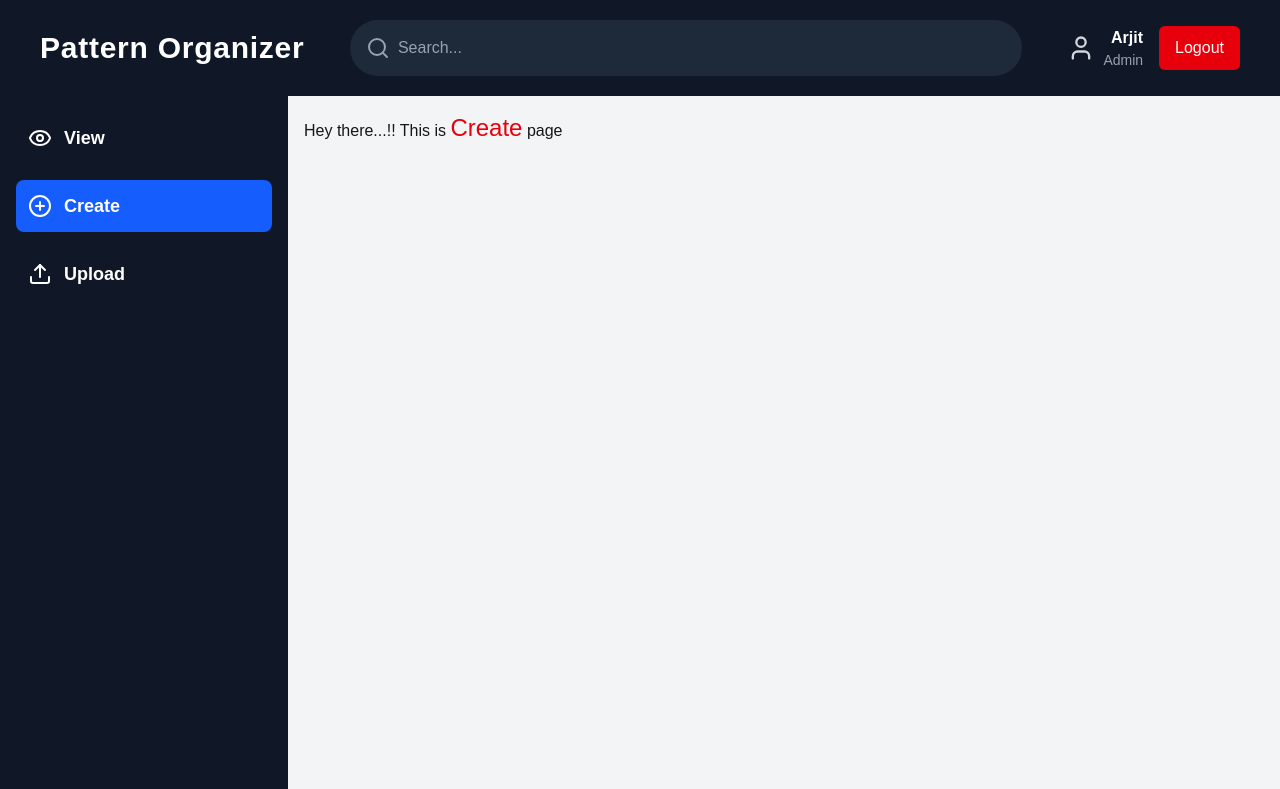
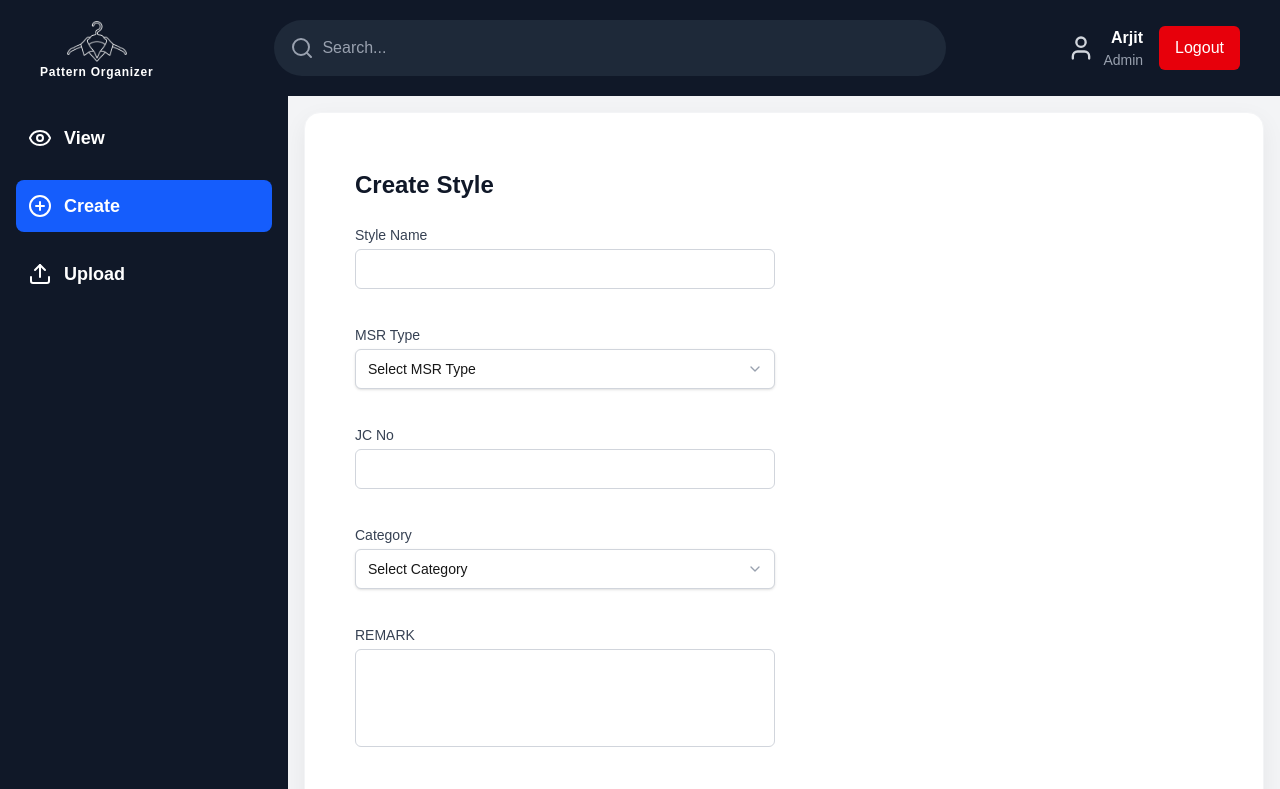
Before and after one commit to dkcvivek/pattern-organizer, a Next.js app: page /create in a window 1280 px wide. Shown: the top 789 px of the page. Built offline with nearby package versions, Linux system fonts and the light colour scheme.

Commit message:
feature/create_ui

```diff
--- a/app/(app)/create/page.tsx
+++ b/app/(app)/create/page.tsx
@@ -1,9 +1,212 @@
-import React from 'react'
+"use client";
 
-const page = () => {
+import React, { useState } from "react";
+import { ChevronDown } from "lucide-react";
+
+const msrTypes = [
+  "PRINT DEVELOPMENT",
+  "CHASE",
+  "ALEX",
+  "PERSONAL",
+  "5/30 MSR",
+  "4/30 MSR",
+];
+
+const categories = ["ACCESSORIES", "SKIRT", "PANT", "TOPS", "DRESS", "KNIT"];
+
+type FormState = {
+  styleName: string;
+  msrType: string;
+  jcNo: string;
+  category: string;
+  remark: string;
+};
+
+const Page = () => {
+  const [form, setForm] = useState<FormState>({
+    styleName: "",
+    msrType: "",
+    jcNo: "",
+    category: "",
+    remark: "",
+  });
+
+  const [errors, setErrors] = useState<Partial<FormState>>({});
+
+  const handleChange = (
+    e: React.ChangeEvent<
+      HTMLInputElement | HTMLSelectElement | HTMLTextAreaElement
+    >
+  ) => {
+    setForm({ ...form, [e.target.name]: e.target.value });
+    setErrors({ ...errors, [e.target.name]: "" });
+  };
+
+  const validate = () => {
+    const newErrors: Partial<FormState> = {};
+    Object.entries(form).forEach(([key, value]) => {
+      if (!value.trim()) {
+        newErrors[key as keyof FormState] = "This field is required";
+      }
+    });
+    setErrors(newErrors);
+    return Object.keys(newErrors).length === 0;
+  };
+
+  const handleSubmit = (e: React.FormEvent) => {
+    e.preventDefault();
+    if (!validate()) return;
+
+    console.log("Form Data:", form);
+  };
+
   return (
-    <div>Hey there...!! This is <span className='text-red-600 text-2xl'>Create</span> page</div>
-  )
-}
+    <div className="bg-white rounded-2xl border border-gray-100 shadow-[0_8px_24px_rgba(0,0,0,0.06)] hover:shadow-[0_12px_32px_rgba(0,0,0,0.08)] transition-shadow duration-300 p-6">
+      <div className="pt-8 pb-24 px-4 md:ml-2.5">
+        <div className="w-full md:w-105">
+          <h1 className="text-2xl font-semibold text-gray-900 mb-6">
+            Create Style
+          </h1>
 
-export default page;
+          <form onSubmit={handleSubmit} className="space-y-4">
+            <Field label="Style Name" error={errors.styleName}>
+              <input
+                name="styleName"
+                value={form.styleName}
+                onChange={handleChange}
+                className={inputClass(errors.styleName)}
+              />
+            </Field>
+
+            <Field label="MSR Type" error={errors.msrType}>
+              <SelectWrapper error={errors.msrType}>
+                <select
+                  name="msrType"
+                  value={form.msrType}
+                  onChange={handleChange}
+                  className={selectClass(errors.msrType)}
+                >
+                  <option value="" disabled>
+                    Select MSR Type
+                  </option>
+                  {msrTypes.map((type) => (
+                    <option key={type} value={type}>
+                      {type}
+                    </option>
+                  ))}
+                </select>
+              </SelectWrapper>
+            </Field>
+
+            <Field label="JC No" error={errors.jcNo}>
+              <input
+                name="jcNo"
+                value={form.jcNo}
+                onChange={handleChange}
+                className={inputClass(errors.jcNo)}
+              />
+            </Field>
+
+            <Field label="Category" error={errors.category}>
+              <SelectWrapper error={errors.category}>
+                <select
+                  name="category"
+                  value={form.category}
+                  onChange={handleChange}
+                  className={selectClass(errors.category)}
+                >
+                  <option value="" disabled>
+                    Select Category
+                  </option>
+                  {categories.map((cat) => (
+                    <option key={cat} value={cat}>
+                      {cat}
+                    </option>
+                  ))}
+                </select>
+              </SelectWrapper>
+            </Field>
+
+            <Field label="REMARK" error={errors.remark}>
+              <textarea
+                name="remark"
+                value={form.remark}
+                onChange={handleChange}
+                rows={4}
+                className={textareaClass(errors.remark)}
+              />
+            </Field>
+
+            <div className="pt-2">
+              <button
+                type="submit"
+                className="h-10 px-6 rounded-md bg-blue-600 text-white text-sm font-semibold
+                hover:bg-blue-700 active:scale-[0.98] transition-transform"
+              >
+                Save
+              </button>
+            </div>
+          </form>
+        </div>
+      </div>
+    </div>
+  );
+};
+
+const Field = ({
+  label,
+  error,
+  children,
+}: {
+  label: string;
+  error?: string;
+  children: React.ReactNode;
+}) => (
+  <div className="flex flex-col gap-1">
+    <label className="text-sm font-medium text-gray-700">{label}</label>
+    {children}
+    <div className="h-4 text-xs text-red-500">{error}</div>
+  </div>
+);
+
+const SelectWrapper = ({
+  children,
+  error,
+}: {
+  children: React.ReactNode;
+  error?: string;
+}) => (
+  <div className="relative">
+    {children}
+    <ChevronDown
+      className={`pointer-events-none absolute right-3 top-1/2 -translate-y-1/2 h-4 w-4
+      ${error ? "text-red-500" : "text-gray-400"}`}
+    />
+  </div>
+);
+
+const baseInput =
+  "h-10 w-full rounded-md border px-3 text-sm bg-white outline-none transition-all duration-150";
+
+const inputClass = (error?: string) =>
+  `${baseInput} ${
+    error
+      ? "border-red-500 focus:ring-2 focus:ring-red-400"
+      : "border-gray-300 focus:ring-2 focus:ring-blue-500 focus:border-blue-500"
+  }`;
+
+const selectClass = (error?: string) =>
+  `${baseInput} appearance-none pr-10 shadow-sm hover:shadow-md focus:shadow-md ${
+    error
+      ? "border-red-500 focus:ring-2 focus:ring-red-400"
+      : "border-gray-300 focus:ring-2 focus:ring-blue-500 focus:border-blue-500"
+  }`;
+
+const textareaClass = (error?: string) =>
+  `w-full rounded-md border px-3 py-2 text-sm resize-none outline-none transition-all duration-150 ${
+    error
+      ? "border-red-500 focus:ring-2 focus:ring-red-400"
+      : "border-gray-300 focus:ring-2 focus:ring-blue-500 focus:border-blue-500"
+  }`;
+
+export default Page;
--- a/app/components/ui/Navbar.tsx
+++ b/app/components/ui/Navbar.tsx
@@ -20,7 +20,10 @@ export default function Navbar({
           href="/"
           className="text-2xl sm:text-3xl font-bold tracking-wide hidden xs:block md:block"
         >
-          Pattern Organizer
+          <div className="flex flex-col justify-center items-center">
+            <img src="./logo.png" alt="Main_Logo" width={80} height={20} />
+          <span className="text-xs -mt-1.25">Pattern Organizer</span>
+          </div>
         </Link>
       </div>
 
```
Also changed, not shown: public/logo.png (added).
